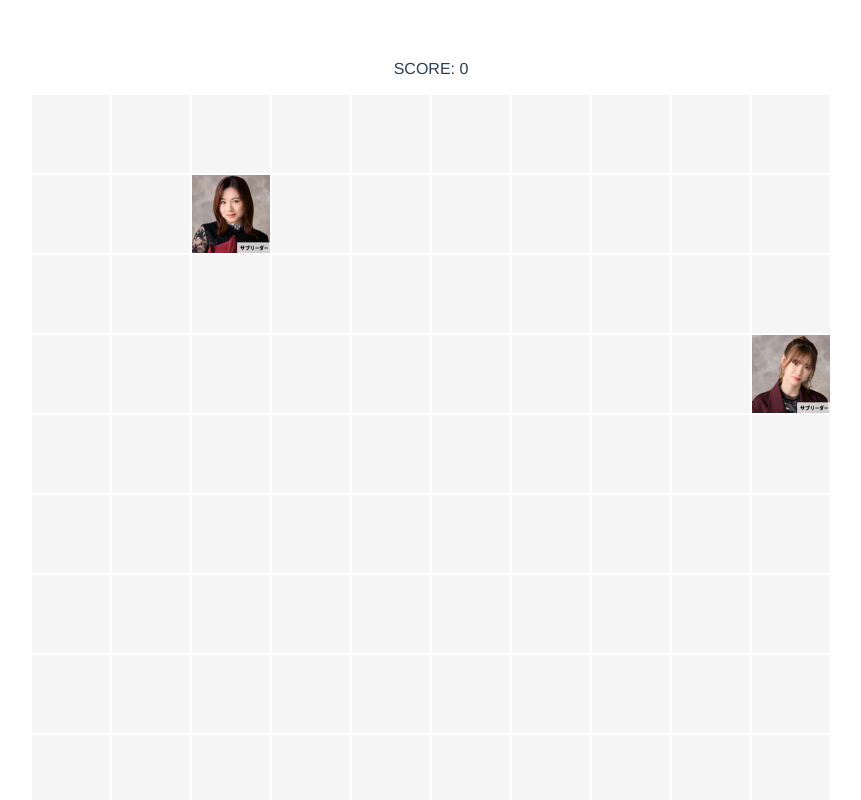
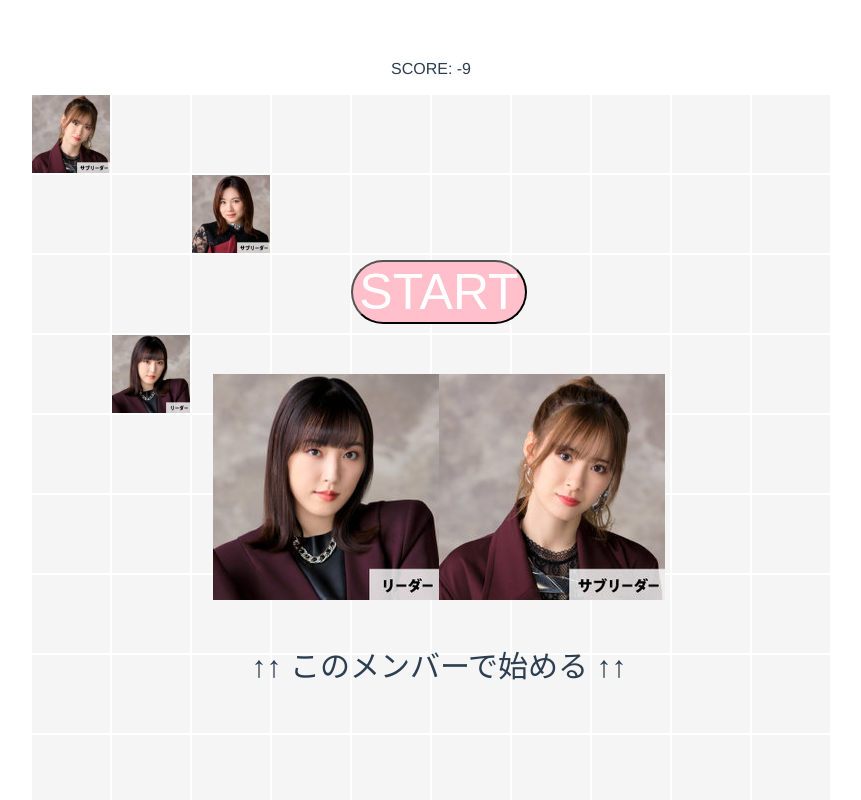
Before and after one commit to yuya8696/hello-snake, a Vue app: page / in a window 1280 px wide. Shown: the top 800 px of the page, without its empty margins (209-1070 px from the left). Built offline with nearby package versions, Linux system fonts and the light colour scheme.

Commit message:
スタート画面の追加

```diff
--- a/src/components/HelloSnake.vue
+++ b/src/components/HelloSnake.vue
@@ -1,6 +1,20 @@
 <template>
   <div class="hellosnake">
-    <p class="hellosnake__score">SCORE: {{ snake.bodyIndexes.length - 1 }}</p>
+    <p class="hellosnake__score">
+      SCORE: {{ snake.bodyIndexes.length - 1 * 10 }}
+    </p>
+
+    <div v-if="isStart" class="hellosnake__start">
+      <button class="hellosnake__start__btn" @click="startingGame()">
+        START
+      </button>
+      <p></p>
+      <div>
+        <img :src="memberImages[0]" />
+        <img :src="memberImages[1]" />
+      </div>
+      <p style="font-size: 30px">↑↑ このメンバーで始める ↑↑</p>
+    </div>
 
     <div class="hellosnake__map">
       <!-- セルを100個生成して、必要に応じてhead, body, memberクラスを付ける -->
@@ -28,7 +42,7 @@
       <img :src="memberImages[snake.bodyIndexes.length + 1]" />
     </div>
 
-    <p v-if="isGameover">
+    <p v-if="isGameover" class="hellosnake__over">
       GAME OVER<br />
       <button onclick="location.reload()">RETRY</button>
     </p>
@@ -50,6 +64,8 @@ import memberImages from "../assets//library/imagePaths";
 export default {
   name: "HelloSnake",
   setup() {
+    let isStart = ref(true);
+
     let gridSize = ref(10); // 10 x 10 マス
 
     let memberIndex = ref(0); // メンバーの位置インデックス
@@ -97,20 +113,22 @@ export default {
 
     // 初期化処理
     onMounted(() => {
-      // 1. メンバーの初期位置決定とキーボード入力定義
+      // メンバーの初期位置決定とキーボード入力定義
       memberIndex.value = randomizeMemberIndex(gridSize, memberIndex).value;
       snake.value = setupAction(snake).value;
+    });
 
-      // 2. 時間経過によるスネークのアクション
+    const startingGame = () => {
+      // 時間経過によるスネークのアクション
       snake.value = goingTimeAction(
         isGameover,
         isGatheringMember,
         snake,
         snakeHeadIndex
       ).value;
-    });
+      isStart.value = false;
+    };
 
-    // 3. メンバーを集めた時のアクション
     const {
       memberIndexUpdated,
       snakeUpdated,
@@ -145,6 +163,8 @@ export default {
     };
 
     return {
+      isStart,
+      startingGame,
       gridSize,
       memberIndex,
       snake,
@@ -165,6 +185,28 @@ export default {
 /* グリッドレイアウト */
 .hellosnake {
   position: relative;
+
+  &__start {
+    position: absolute;
+    width: 100vw;
+    top: 200px;
+    left: 0;
+    margin: auto;
+    font-size: 50px;
+    text-align: center;
+
+    &__btn {
+      font-size: 50px;
+      color: #fff;
+      background-color: pink;
+      border-radius: 100vh;
+    }
+
+    &__btn:hover {
+      color: #fff;
+      background: pink;
+    }
+  }
 
   &__map {
     --grid-size: 10; /* 10 x 10 マス（CSS変数） */
@@ -221,5 +263,15 @@ export default {
     // bottom: 0;
     margin: auto;
   }
+
+  &__over {
+    position: absolute;
+    width: 100vw;
+    top: 200px;
+    left: 0;
+    margin: auto;
+    font-size: 50px;
+    text-align: center;
+  }
 }
 </style>
```
